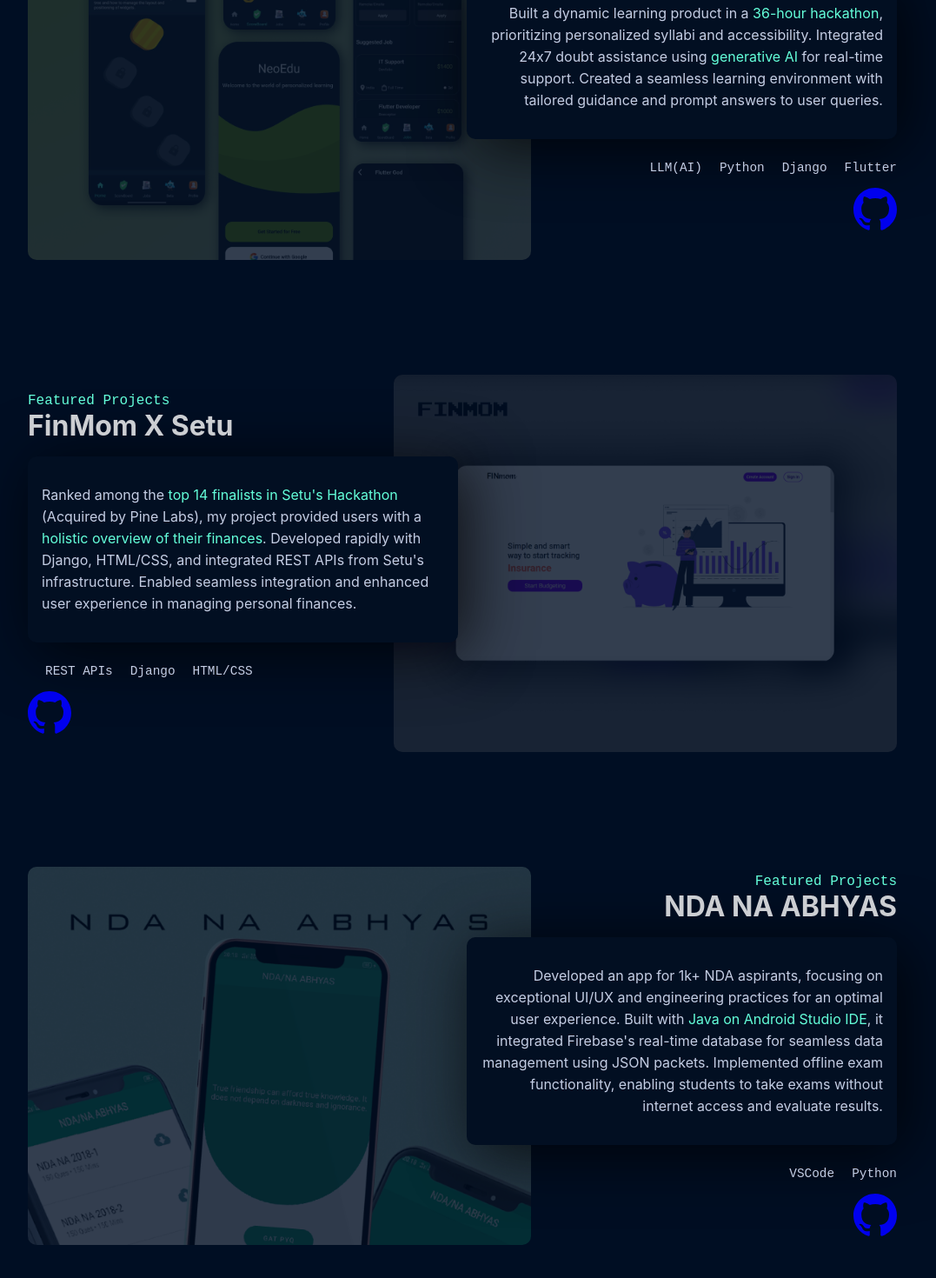
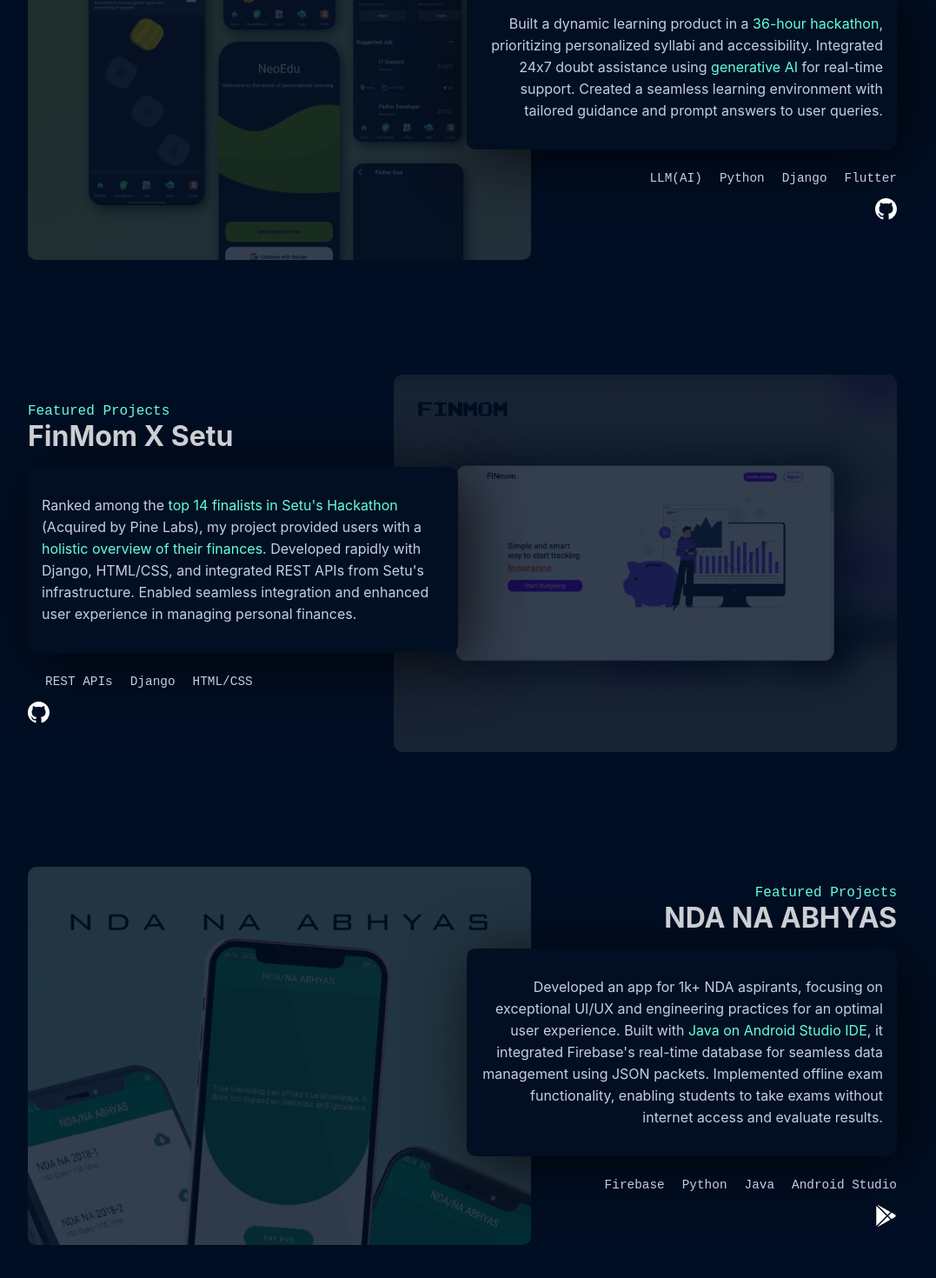
Before and after one commit to Theskyspace/portfolio-site, a React (Create React App) app: page / in a window 1280 px wide. Shown: the part 2895-4365 px from the top of the page at 87% size, without its empty margins (108-1185 px from the left). Built offline with nearby package versions, Linux system fonts and the light colour scheme.

Commit message:
Icon Update

```diff
--- a/src/components/work.js
+++ b/src/components/work.js
@@ -25,8 +25,9 @@
               </ul>
             </div>
             <div>
-              <a href="https://github.com/Theskyspace/">
-                <svg xmlns="http://www.w3.org/2000/svg" width="50" height="50" fill="currentColor" class="bi bi-github" viewBox="0 0 16 16">
+
+              <a href="https://github.com/DreamBig-in">
+                <svg xmlns="http://www.w3.org/2000/svg" width="25" fill="#ffffff" class="bi bi-github" viewBox="0 0 16 16">
                   <path d="M8 0C3.58 0 0 3.58 0 8c0 3.54 2.29 6.53 5.47 7.59.4.07.55-.17.55-.38 0-.19-.01-.82-.01-1.49-2.01.37-2.53-.49-2.69-.94-.09-.23-.48-.94-.82-1.13-.28-.15-.68-.52-.01-.53.63-.01 1.08.58 1.23.82.72 1.21 1.87.87 2.33.66.07-.52.28-.87.51-1.07-1.78-.2-3.64-.89-3.64-3.95 0-.87.31-1.59.82-2.15-.08-.2-.36-1.02.08-2.12 0 0 .67-.21 2.2.82.64-.18 1.32-.27 2-.27.68 0 1.36.09 2 .27 1.53-1.04 2.2-.82 2.2-.82.44 1.1.16 1.92.08 2.12.51.56.82 1.27.82 2.15 0 3.07-1.87 3.75-3.65 3.95.29.25.54.73.54 1.48 0 1.07-.01 1.93-.01 2.2 0 .21.15.46.55.38A8.012 8.012 0 0 0 16 8c0-4.42-3.58-8-8-8z" />
                 </svg>
               </a>
@@ -56,11 +57,10 @@
             </div>
             <div>
               <a href="https://github.com/Theskyspace/FinMom-X-Setu">
-                <svg xmlns="http://www.w3.org/2000/svg" width="50" height="50" fill="currentColor" class="bi bi-github" viewBox="0 0 16 16">
+                <svg xmlns="http://www.w3.org/2000/svg" width="25" fill="#ffffff" class="bi bi-github" viewBox="0 0 16 16">
                   <path d="M8 0C3.58 0 0 3.58 0 8c0 3.54 2.29 6.53 5.47 7.59.4.07.55-.17.55-.38 0-.19-.01-.82-.01-1.49-2.01.37-2.53-.49-2.69-.94-.09-.23-.48-.94-.82-1.13-.28-.15-.68-.52-.01-.53.63-.01 1.08.58 1.23.82.72 1.21 1.87.87 2.33.66.07-.52.28-.87.51-1.07-1.78-.2-3.64-.89-3.64-3.95 0-.87.31-1.59.82-2.15-.08-.2-.36-1.02.08-2.12 0 0 .67-.21 2.2.82.64-.18 1.32-.27 2-.27.68 0 1.36.09 2 .27 1.53-1.04 2.2-.82 2.2-.82.44 1.1.16 1.92.08 2.12.51.56.82 1.27.82 2.15 0 3.07-1.87 3.75-3.65 3.95.29.25.54.73.54 1.48 0 1.07-.01 1.93-.01 2.2 0 .21.15.46.55.38A8.012 8.012 0 0 0 16 8c0-4.42-3.58-8-8-8z" />
                 </svg>
               </a>
-
             </div>
           </div>
           <div className="project-image">
@@ -79,15 +79,16 @@
                 <p>Developed an app for 1k+ NDA aspirants, focusing on exceptional UI/UX and engineering practices for an optimal user experience. Built with <span className='highlights'>Java on Android Studio IDE</span>, it integrated Firebase's real-time database for seamless data management using JSON packets. Implemented offline exam functionality, enabling students to take exams without internet access and evaluate results.</p>
               </div>
               <ul className="project-tech-list">
-                <li>VSCode</li>
+                <li>Firebase</li>
                 <li>Python</li>
+                <li>Java</li>
+                <li>Android Studio</li>
               </ul>
             </div>
             <div>
+
               <a href="https://play.google.com/store/apps/details?id=theskyspace.ndanaabhyas">
-                <svg xmlns="http://www.w3.org/2000/svg" width="50" height="50" fill="currentColor" class="bi bi-github" viewBox="0 0 16 16">
-                  <path d="M8 0C3.58 0 0 3.58 0 8c0 3.54 2.29 6.53 5.47 7.59.4.07.55-.17.55-.38 0-.19-.01-.82-.01-1.49-2.01.37-2.53-.49-2.69-.94-.09-.23-.48-.94-.82-1.13-.28-.15-.68-.52-.01-.53.63-.01 1.08.58 1.23.82.72 1.21 1.87.87 2.33.66.07-.52.28-.87.51-1.07-1.78-.2-3.64-.89-3.64-3.95 0-.87.31-1.59.82-2.15-.08-.2-.36-1.02.08-2.12 0 0 .67-.21 2.2.82.64-.18 1.32-.27 2-.27.68 0 1.36.09 2 .27 1.53-1.04 2.2-.82 2.2-.82.44 1.1.16 1.92.08 2.12.51.56.82 1.27.82 2.15 0 3.07-1.87 3.75-3.65 3.95.29.25.54.73.54 1.48 0 1.07-.01 1.93-.01 2.2 0 .21.15.46.55.38A8.012 8.012 0 0 0 16 8c0-4.42-3.58-8-8-8z" />
-                </svg>
+                <svg role="img" viewBox="0 0 24 24" width="25" fill='#ffffff' xmlns="http://www.w3.org/2000/svg"><title>Google Play</title><path d="M22.018 13.298l-3.919 2.218-3.515-3.493 3.543-3.521 3.891 2.202a1.49 1.49 0 0 1 0 2.594zM1.337.924a1.486 1.486 0 0 0-.112.568v21.017c0 .217.045.419.124.6l11.155-11.087L1.337.924zm12.207 10.065l3.258-3.238L3.45.195a1.466 1.466 0 0 0-.946-.179l11.04 10.973zm0 2.067l-11 10.933c.298.036.612-.016.906-.183l13.324-7.54-3.23-3.21z" /></svg>
               </a>
 
             </div>
```
